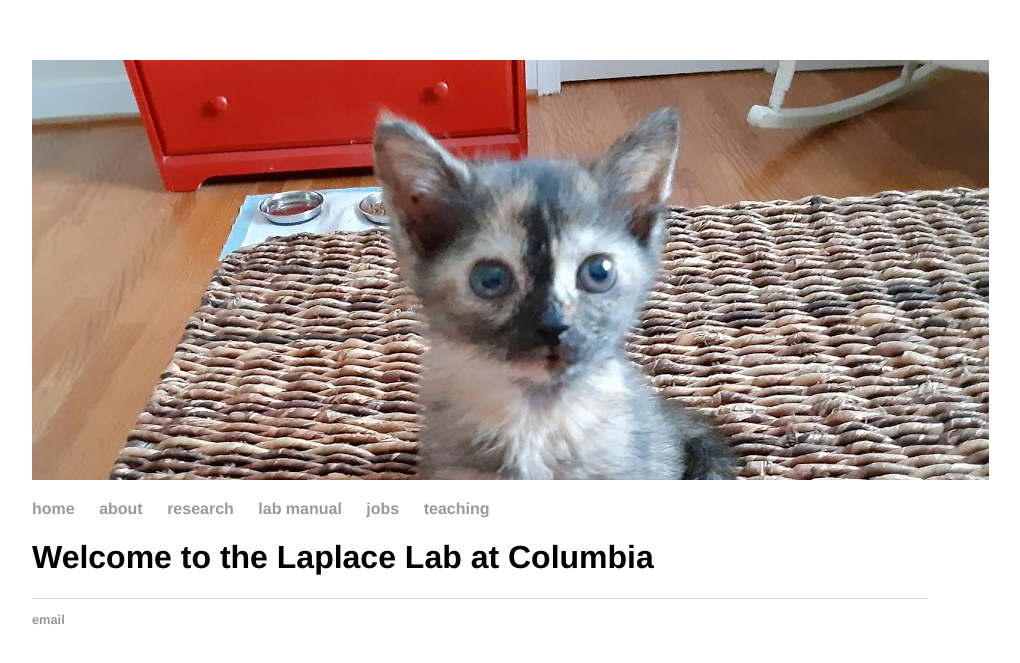
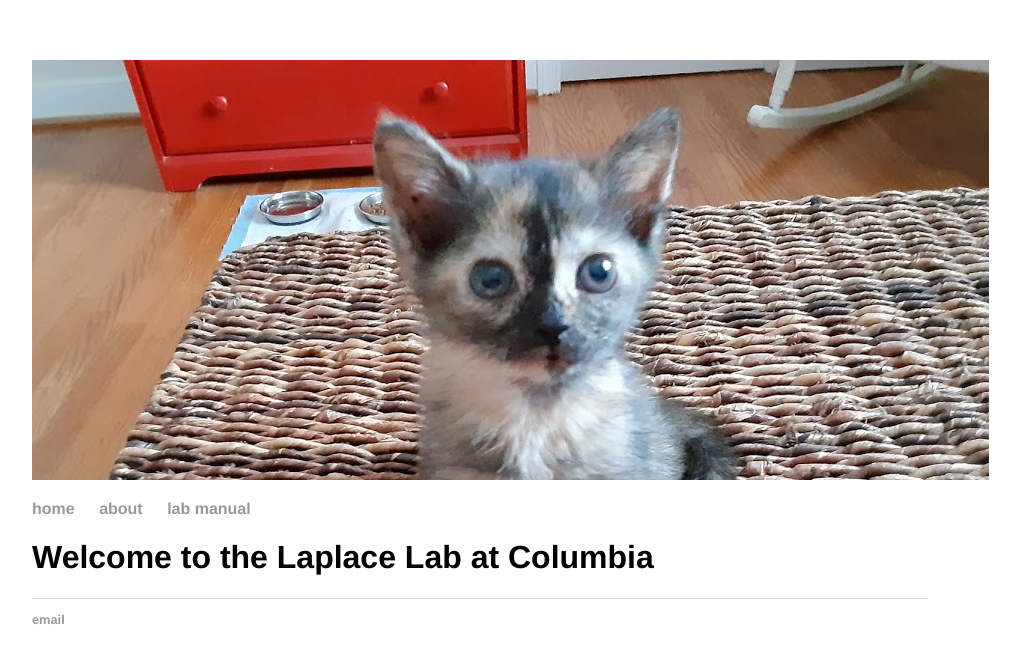
Before and after one commit to laplace-lab/laplace-lab.github.io, a Jekyll site: the page built from index.html, in a window 1280 px wide. Shown: the top 663 px of the page, without its empty margins (160-1180 px from the left). Built offline with Jekyll 4.4.1, drawn with Linux system fonts in a browser that asks for light colours.

Commit message:
simplified nav

```diff
--- a/_layouts/default.html
+++ b/_layouts/default.html
@@ -13,10 +13,8 @@
 	    		<ul>
 	        		<li><a href="/">home</a></li>
 		        	<li><a href="/about">about</a></li>
-	        		<li><a href="/research">research</a></li>
+	        		<!--<li><a href="/research">research</a></li>-->
 	        		<li><a href="/manual">lab manual</a></li>
-				<li><a href="/jobs">jobs</a></li>
-				<li><a href="/teaching">teaching</a></li>
 	    		</ul>
 			</nav>
 			<div class="container">
```
